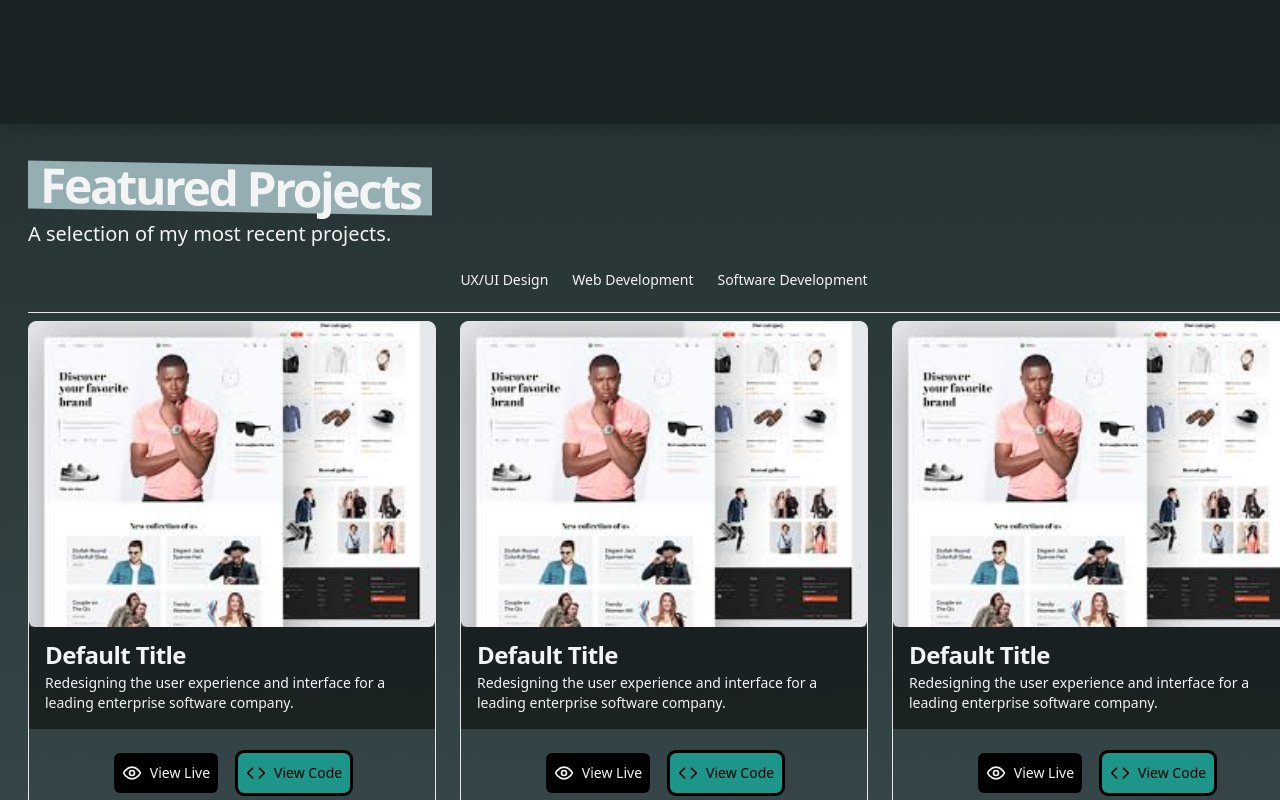
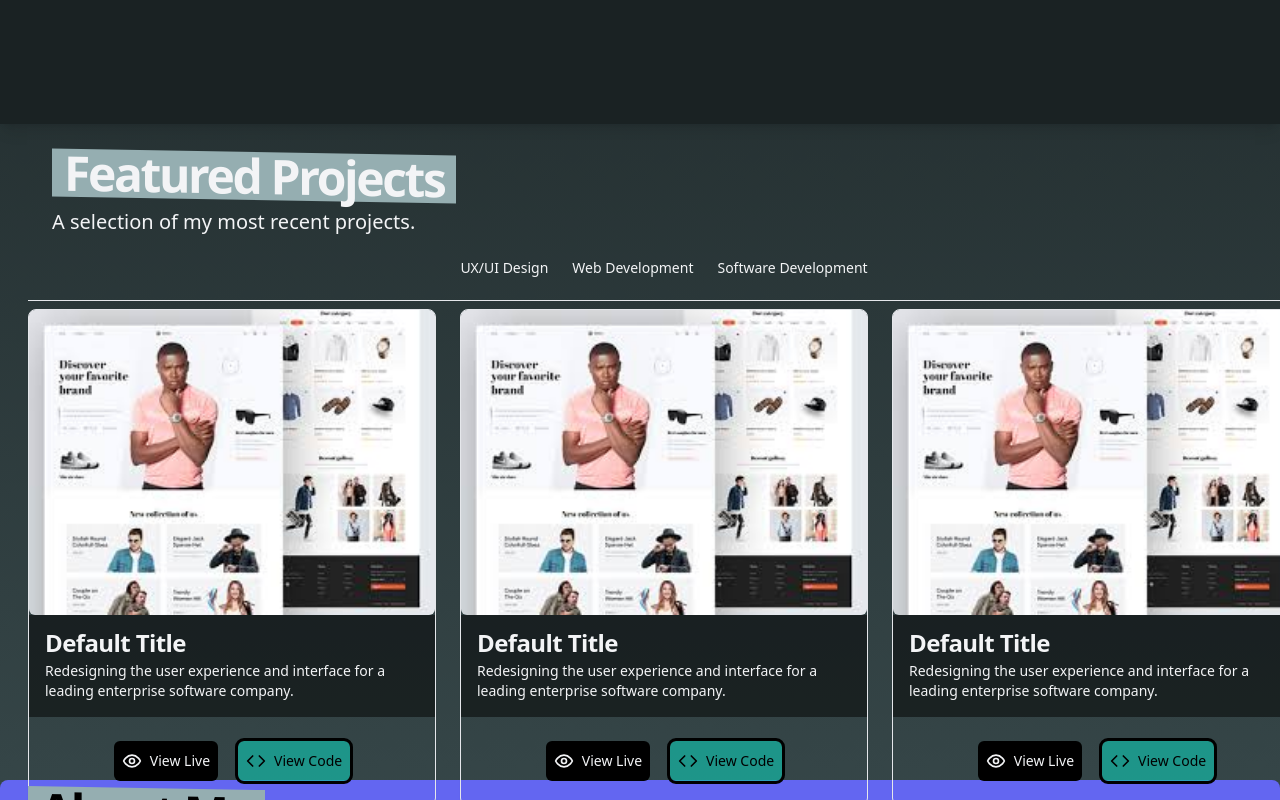
Before and after one commit to CEODemitri/portfolio2024, a SvelteKit app: page / in a window 1280 px wide. Shown: the part 440-1240 px from the top of the page. Built offline with nearby package versions, Linux system fonts and the light colour scheme.

Commit message:
new icons in about section

```diff
--- a/src/routes/+page.svelte
+++ b/src/routes/+page.svelte
@@ -181,11 +181,13 @@
       </section>
 
   <!-- projects section -->
-      <section class="container py-10 text-gray-100 dark:text-gray-400">
+      <section class="container py-7 text-gray-100 dark:text-gray-400">
         <div class="grid gap-4 md:gap-8 lg:grid-cols-3 md:px-6">
 
           <Section>
-            <SectionHeader {...featured}/>
+            <div class="px-6">
+              <SectionHeader {...featured}/>
+            </div>
             <Projects/>
           </Section>
         </div>
@@ -259,7 +261,7 @@
       </div>
 
   <!-- contact section -->
-      <div class="section p-2 m-5 bg-[#2978A0] rounded-lg text-white">
+      <div class="section p-2 m-5 bg-[#2978A0] rounded-lg text-dark">
         <Section>
           <SectionHeader {...contact}/>
 
```
